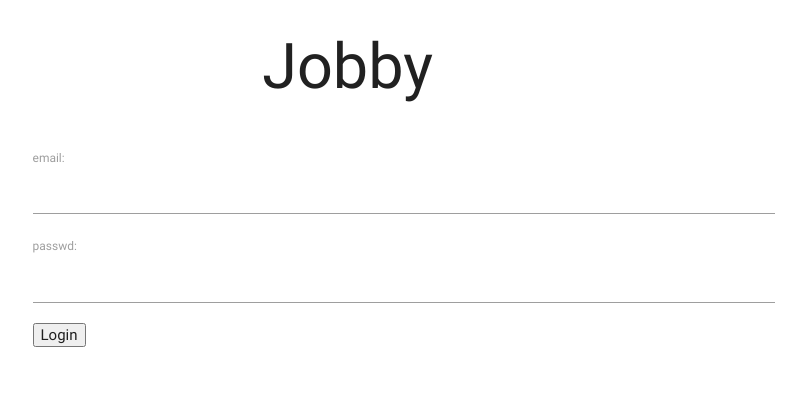
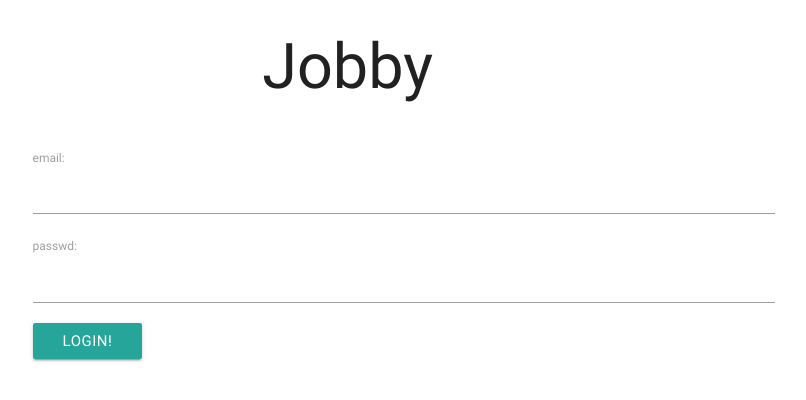
Before and after one commit to jesmarquez/testmaterialui, a Next.js app: page /login in a window 1280 px wide. Shown: the top 400 px of the page, without its empty margins (236-1042 px from the left). Built offline with nearby package versions, Linux system fonts and the light colour scheme.

Commit message:
Cambia boton submit por btn materialize

```diff
--- a/components/login-form.js
+++ b/components/login-form.js
@@ -36,7 +36,7 @@ export default class LoginForm extends React.Component {
           passwd:
           <input type="text" value={this.state.passwd} onChange={this.handlePasswdChange} />
         </label>
-        <input type="submit" value="Login" />
+        <button class="btn waves-effect waves-light" type="submit" name="action">Login!</button>
       </form>
     );
   }
```
